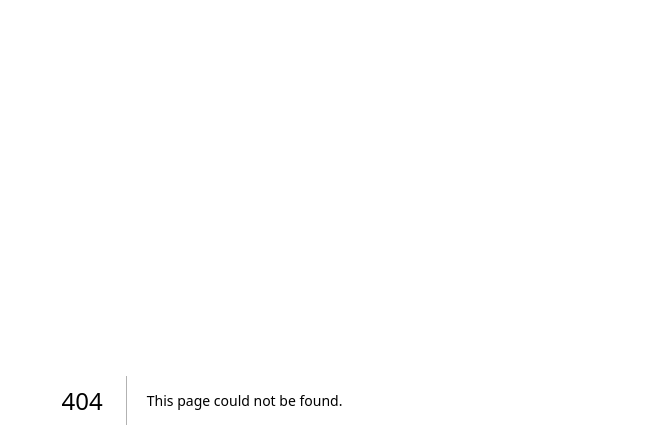
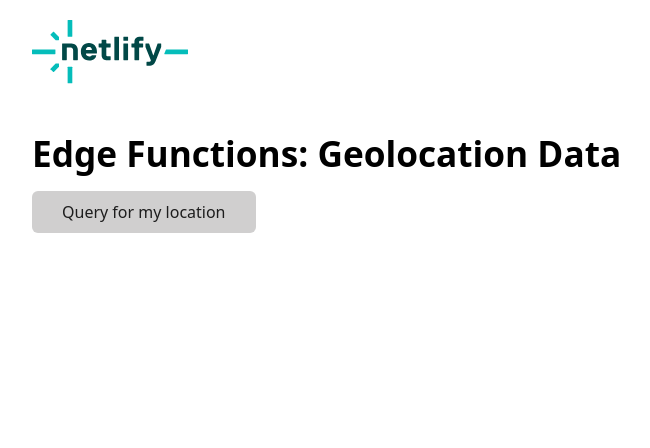
Before and after one commit to netlify/netlify-workshop, a Next.js app: page /primitives/edge-functions/geolocation in a window 1280 px wide. Before the commit this address had no page. Shown: the top 448 px of the page, without its empty margins (208-858 px from the left). Built offline with nearby package versions, Linux system fonts and the light colour scheme.

Commit message:
geolocation example

```diff
--- /dev/null
+++ b/src/pages/primitives/edge-functions/geolocation.tsx
@@ -0,0 +1,27 @@
+import { useState } from "react";
+
+import Nav from "~/components/Nav";
+
+export default function Geolocation() {
+  const [geo, setGeo] = useState("");
+
+  const handleClick = async () => {
+    const response = await fetch("/geolocation");
+    const json = await response.json();
+    setGeo(JSON.stringify(json));
+  };
+
+  return (
+    <main>
+      <Nav title="Geography from Edge Functions requests" />
+      <section>
+        <h1>Edge Functions: Geolocation Data</h1>
+        <button onClick={handleClick}>Query for my location</button>
+        <div>
+          {geo}
+        </div>
+
+      </section>
+    </main>
+  );
+}
```
Also changed, not shown: netlify/edge-functions/get-geo.ts (added, +31 -0 lines).
